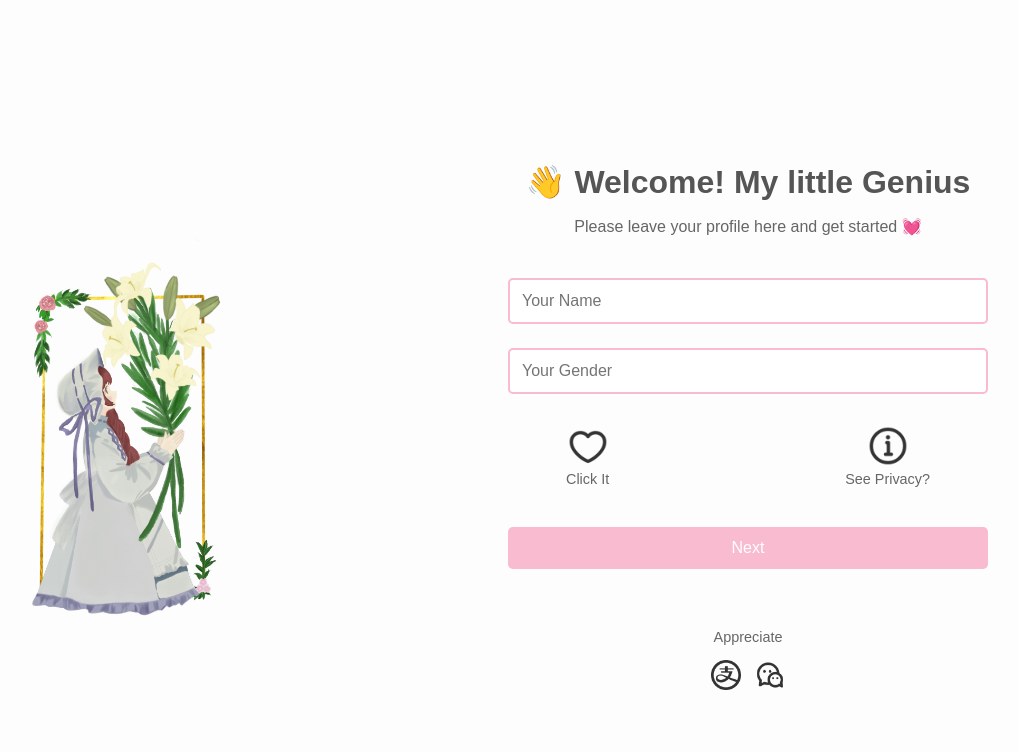
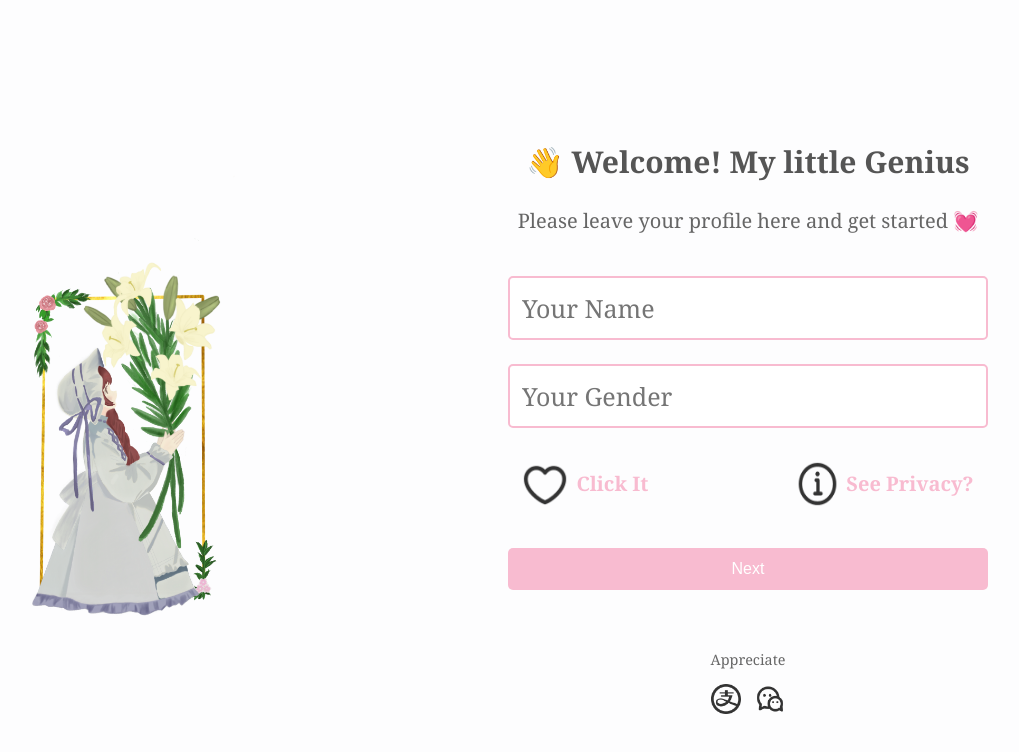
Before and after one commit to Tiff30/Tiff30.github.io, a plain HTML site: page index.html in a window 1280 px wide. Shown: the whole page, without its empty margins (192-1211 px from the left). Drawn offline with Linux system fonts and the light colour scheme.

Commit message:
Update style.css

```diff
--- a/style.css
+++ b/style.css
@@ -2,7 +2,7 @@
 body {
     margin: 0;
     padding: 0;
-    font-family: 'Arial', sans-serif;
+    font-family: 'Georgia', serif;
     background-color: #FDFDFE;
     color: #333;
 }
@@ -39,13 +39,16 @@ body {
 }
 
 .form-section h1 {
-    font-size: 2rem;
+    font-family: 'Georgia', serif;
+    font-size: 30px;
+    line-height: 50px;
     margin-bottom: 10px;
     color: #555;
 }
 
 .form-section p {
-    font-size: 1rem;
+    font-family: 'Georgia', serif;
+    font-size: 20px;
     color: #666;
     margin-bottom: 30px;
 }
@@ -58,7 +61,9 @@ input {
     border: 2px solid #F8BBD0;
     border-radius: 5px;
     box-sizing: border-box;
-    font-size: 1rem;
+    font-family: 'Georgia', serif;
+    font-size: 25px;
+    line-height: 36px;
 }
 
 /* 按钮样式 */
@@ -90,20 +95,30 @@ button:hover {
 
 .icon-section {
     display: flex;
-    flex-direction: column;
     align-items: center;
     cursor: pointer;
 }
 
 .icon-section img {
-    width: 40px;
-    height: 40px;
-    margin-bottom: 5px;
+    margin-right: 8px;
+}
+
+#like-icon {
+    width: 46px;
+    height: 48px;
+    background-color #333;rest
+}
+
+#info-icon {
+    width: 41px;
+    height: 46px;
 }
 
 .icon-section label {
-    font-size: 0.9rem;
-    color: #666;
+    font-weight: bold;
+    font-size: 20px;
+    line-height: 28px;
+    color: #F8BBD0;
 }
 
 /* Appreciate 部分 */
@@ -137,8 +152,14 @@ button:hover {
     padding: 20px;
     text-align: center;
     z-index: 1000;
-    width: 300px;
+    width: 600px;
+    height: 400px;
     border-radius: 10px;
+}
+
+.popup p {
+    font-size: 1.2rem;
+    margin-bottom: 20px;
 }
 
 .popup button {
```
